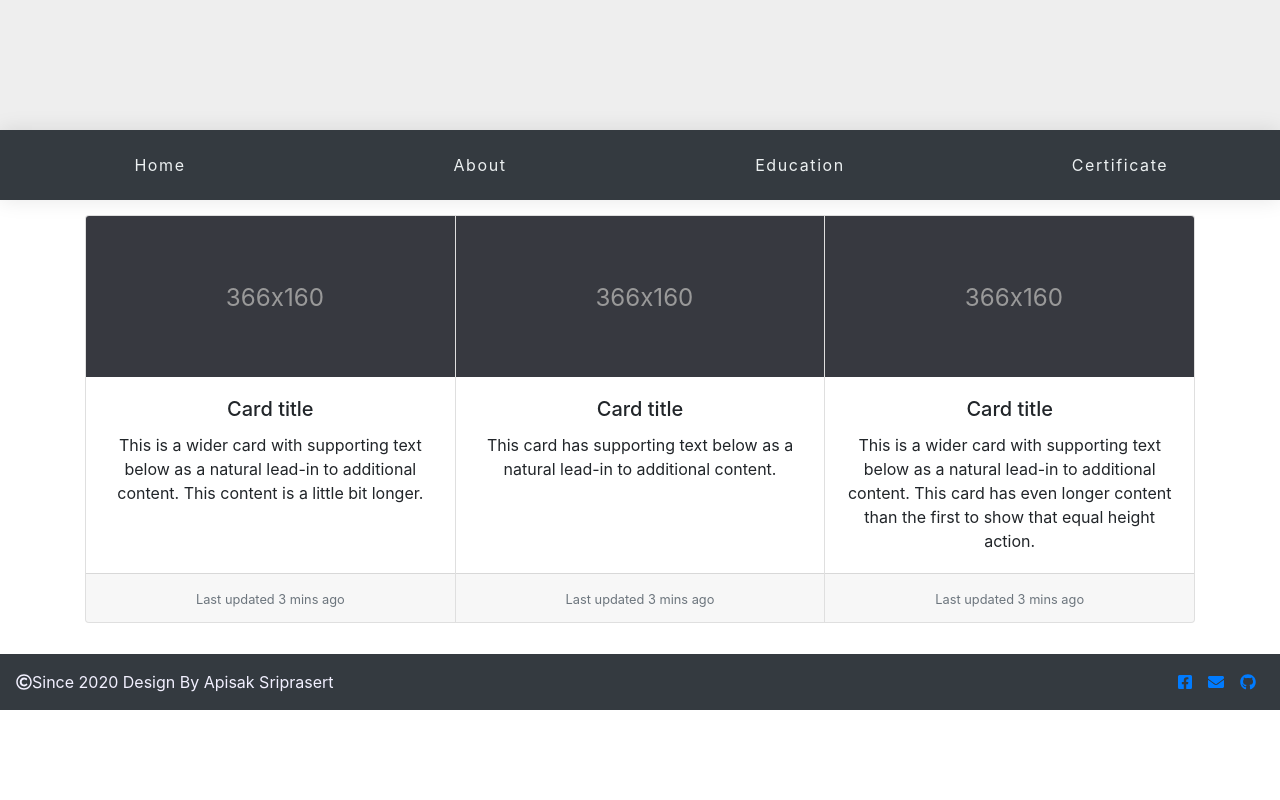
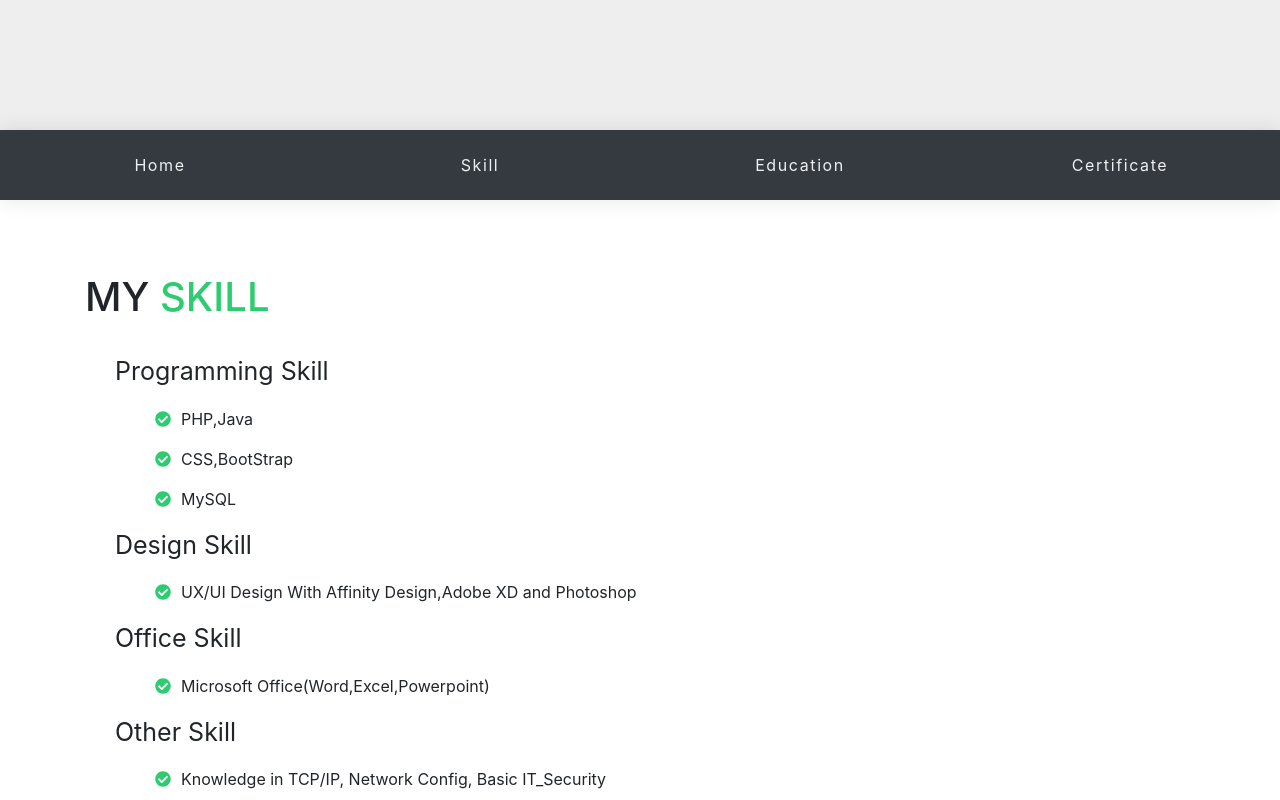
Before and after one commit to rearis/Apisak.github.io, a React (Create React App) app: page / in a window 1280 px wide. Shown: the part 600-1400 px from the top of the page. Before the commit the page ends 1310 px from the top, so only its background shows below. Built offline with nearby package versions, Linux system fonts and the light colour scheme.

Commit message:
update skill

```diff
--- a/package.json
+++ b/package.json
@@ -14,6 +14,7 @@
     "@testing-library/user-event": "^12.6.0",
     "bootstrap": "^4.5.3",
     "gh-pages": "^3.1.0",
+    "jquery": "^3.5.1",
     "react": "^17.0.1",
     "react-bootstrap": "^1.4.0",
     "react-dom": "^17.0.1",
@@ -46,5 +47,8 @@
       "last 1 firefox version",
       "last 1 safari version"
     ]
+  },
+  "devDependencies": {
+    "eslint-plugin-react-hooks": "^4.2.0"
   }
 }
--- a/src/App.css
+++ b/src/App.css
@@ -1,6 +1,12 @@
+
 .App {
   text-align: center;
 }
+
+html {
+  scroll-behavior: smooth;
+}
+
 .sidebar {
   position: fixed;
   top: 0;
@@ -28,10 +34,47 @@
   width: 100%;
 }
 
+#programskill{
+  color: #48dbfb;
+}
+
+#skillcolor{
+  color: #2ecc71;
+}
+
 .text-left{
   text-align: left;
 }
 
+.p2{
+  margin-bottom: 0.5rem;
+}
+
+.pad-section{
+  padding-bottom: 60px;
+}
+
+.span-att{
+  margin-right: 10px;
+  color: #2ecc71;
+}
+
+.p1 p{
+  margin-left: 70px;
+}
+
+.para p{
+  margin-left: 30px;
+  font-size: 25px;
+  font-weight: normal;
+}
+
+.pad-skill{
+  padding-top: 25px ;
+  margin-bottom: 2rem;
+  margin-top: 3rem;
+  font-size: 40px;
+}
 
 .pad-top{
   margin-top: 15px;
@@ -179,3 +222,10 @@ a {
     font-size: 1rem;
   }
 }
+
+.skill h1{
+  padding-top: 10;
+  padding-bottom: 10;
+  font-size: 3rem;
+  margin: 1;
+}
--- a/src/App.js
+++ b/src/App.js
@@ -1,24 +1,29 @@
 //import logo from './logo.svg';
-import './App.css';
-import Navy from "./Navbar.js"
+import "./App.css";
+import Navy from "./Navbar.js";
 import Corsel from "./Carousel.js";
-import { Container, Row, Col } from 'react-bootstrap';
-import Cert from './Cer.js';
-import ContainFoot from './ContainFoot.js';
-import Layout from './layout.js'
+import {Container, Row, Col} from "react-bootstrap";
+import Cert from "./Cer.js";
+import ContainFoot from "./ContainFoot.js";
+import Layout from "./layout.js";
+import Skill from "./Skill";
 
 function App() {
-  return (<>
+  return (
+    <>
       <Layout />
+      <Skill />
       <div className="App">
         {/* <Navy /> */}
         <Container>
           <Row>
-          <Col className="pad-top"><Cert /></Col>
+            <Col className="pad-top">
+              <Cert />
+            </Col>
           </Row>
         </Container>
         <ContainFoot />
-    </div >
+      </div>
     </>
   );
 }
--- a/src/Cer.js
+++ b/src/Cer.js
@@ -1,17 +1,18 @@
 import layoutimg from "./asset/img/layoutimg.svg";
-import {Card,CardGroup} from 'react-bootstrap';
+import {Card, CardGroup} from "react-bootstrap";
 
 export default function CardLayout() {
-
   return (
+    <section className="pad-section">
       <CardGroup id="tabcer">
         <Card>
           <Card.Img variant="top" src={layoutimg} />
           <Card.Body>
             <Card.Title>Card title</Card.Title>
             <Card.Text>
-                        This is a wider card with supporting text below as a natural lead-in to
-                        additional content. This content is a little bit longer.
+              This is a wider card with supporting text below as a natural
+              lead-in to additional content. This content is a little bit
+              longer.
             </Card.Text>
           </Card.Body>
           <Card.Footer>
@@ -23,8 +24,8 @@ export default function CardLayout() {
           <Card.Body>
             <Card.Title>Card title</Card.Title>
             <Card.Text>
-                        This card has supporting text below as a natural lead-in to additional
-        content.{' '}
+              This card has supporting text below as a natural lead-in to
+              additional content.{" "}
             </Card.Text>
           </Card.Body>
           <Card.Footer>
@@ -36,9 +37,9 @@ export default function CardLayout() {
           <Card.Body>
             <Card.Title>Card title</Card.Title>
             <Card.Text>
-                        This is a wider card with supporting text below as a natural lead-in to
-                        additional content. This card has even longer content than the first to
-                        show that equal height action.
+              This is a wider card with supporting text below as a natural
+              lead-in to additional content. This card has even longer content
+              than the first to show that equal height action.
             </Card.Text>
           </Card.Body>
           <Card.Footer>
@@ -46,5 +47,6 @@ export default function CardLayout() {
           </Card.Footer>
         </Card>
       </CardGroup>
+    </section>
   );
 }
--- /dev/null
+++ b/src/Skill.js
@@ -0,0 +1,75 @@
+import {Container} from "react-bootstrap";
+import {library} from "@fortawesome/fontawesome-svg-core";
+import {fas} from "@fortawesome/free-solid-svg-icons";
+import {fab} from "@fortawesome/free-brands-svg-icons";
+import {far} from "@fortawesome/free-regular-svg-icons";
+import {FontAwesomeIcon} from "@fortawesome/react-fontawesome";
+library.add(fas, fab, far);
+
+export default function Skill() {
+  return (
+    <section className="pad-section">
+      <Container id="tabskill">
+        <h1 className="text-uppercase pad-skill">
+          My <span id="skillcolor">Skill</span>
+        </h1>
+        <div className="pad-left p2 para">
+          <p>Programming Skill</p>
+        </div>
+        <div className="p1">
+          <p>
+            <span className="span-att">
+              <FontAwesomeIcon icon={["fas", "check-circle"]} />
+            </span>
+            PHP,Java
+          </p>
+          <p>
+            <span className="span-att">
+              <FontAwesomeIcon icon={["fas", "check-circle"]} />
+            </span>
+            CSS,BootStrap
+          </p>
+          <p>
+            <span className="span-att">
+              <FontAwesomeIcon icon={["fas", "check-circle"]} />
+            </span>
+            MySQL
+          </p>
+        </div>
+        <div className="pad-left p2 para">
+          <p>Design Skill</p>
+        </div>
+        <div className="p1">
+          <p>
+            <span className="span-att">
+              <FontAwesomeIcon icon={["fas", "check-circle"]} />
+            </span>
+            UX/UI Design With Affinity Design,Adobe XD and Photoshop
+          </p>
+        </div>
+        <div className="pad-left p2 para">
+          <p>Office Skill</p>
+        </div>
+        <div className="p1">
+          <p>
+            <span className="span-att">
+              <FontAwesomeIcon icon={["fas", "check-circle"]} />
+            </span>
+            Microsoft Office(Word,Excel,Powerpoint)
+          </p>
+        </div>
+        <div className="pad-left p2 para">
+          <p>Other Skill</p>
+        </div>
+        <div className="p1">
+          <p>
+            <span className="span-att">
+              <FontAwesomeIcon icon={["fas", "check-circle"]} />
+            </span>
+            Knowledge in TCP/IP, Network Config, Basic IT_Security
+          </p>
+        </div>
+      </Container>
+    </section>
+  );
+}
--- a/src/layout.js
+++ b/src/layout.js
@@ -1,19 +1,43 @@
-import { section } from 'react-bootstrap'
-import './App.css';
+import {section} from "react-bootstrap";
+import "./App.css";
+import {library} from "@fortawesome/fontawesome-svg-core";
+import {fas} from "@fortawesome/free-solid-svg-icons";
+import {fab} from "@fortawesome/free-brands-svg-icons";
+import {far} from "@fortawesome/free-regular-svg-icons";
+import {FontAwesomeIcon} from "@fortawesome/react-fontawesome";
+library.add(fas, fab, far);
 
 export default function Layout() {
-
   return (
     <section className="et-hero-tabs" id="tabhome">
       <h1>Apisak Sriprasert</h1>
-            <h3>I am graduated in major of Information Technology at Rajamangala University of Technology Krungthep.</h3>
-            <h3>Then I need to improve my coding skill and learn new programming language.</h3>
+      <h3>
+        I am graduated in major of Information Technology at Rajamangala
+        University of Technology Krungthep.
+      </h3>
+      <h3>
+        Then I need to improve my coding skill and learn new programming
+        language.
+      </h3>
       <h3>And Hopefully someone give me a chance</h3>
+      <h1>
+        <a href="#tabskill">
+          <FontAwesomeIcon icon={["fas", "angle-double-down"]} />
+        </a>
+      </h1>
       <div className="et-hero-tabs-container">
-                <a className="et-hero-tab" href="#tabhome">Home</a>
-                <a className="et-hero-tab" href="#tababout">About</a>
-                <a className="et-hero-tab" href="#tabedu">Education</a>
-                <a className="et-hero-tab" href="#tabcer">Certificate</a>
+        <a className="et-hero-tab" href="#tabhome">
+          Home
+        </a>
+        <a className="et-hero-tab" href="#tabskill">
+          Skill
+        </a>
+        <a className="et-hero-tab" href="#tabedu">
+          Education
+        </a>
+        <a className="et-hero-tab" href="#tabcer">
+          Certificate
+        </a>
         <span className="et-hero-tab-slider"></span>
       </div>
     </section>
```
Also changed, not shown: src/ContainFoot.js (+34 -20 lines), src/animate.js (added, +85 -0 lines), src/index.js (+6 -6 lines), src/Edu.js (added), 2 other files (tests, documents, lock files or other folders). Lines whose indentation alone changed are shown as unchanged.
